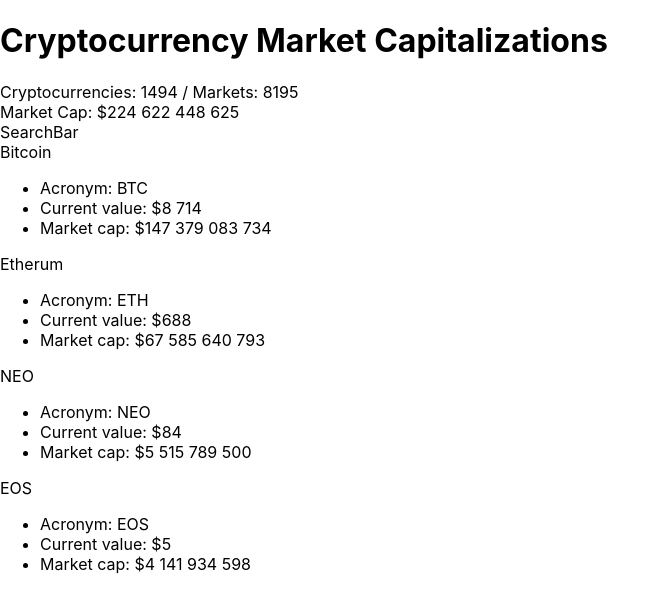
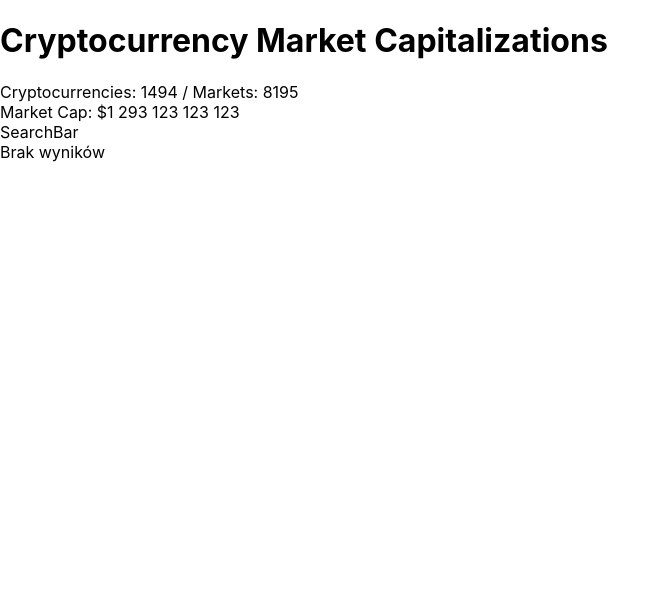
Before and after one commit to KrystianKaminski/crypto-tracker, a React (Create React App) app: page / in a window 1280 px wide. Shown: the top 612 px of the page, without its empty margins (0-669 px from the left). Built offline with nearby package versions, Linux system fonts and the light colour scheme.

Commit message:
Example of conditional rendering

```diff
--- a/src/components/CoinList/CoinList.js
+++ b/src/components/CoinList/CoinList.js
@@ -2,10 +2,10 @@
 import Coin from "./Coin/Coin";
 
 const CoinList = props => {
-  console.log(props.cryptos);
+  const isEmptyCryptos = props.cryptos.length === 0
   return (
     <div>
-      {/* CoinList */}
+      {isEmptyCryptos && <div>Brak wyników</div>}
       {props.cryptos.map(({ name, acronym, value, cap }) => (
         <Coin key={acronym} name={name} acronym={acronym} value={value} cap={cap} />
       ))}
--- a/src/containers/App/App.js
+++ b/src/containers/App/App.js
@@ -6,18 +6,13 @@
 class App extends Component {
   state = {
     cryptos: [
-      { name: "Bitcoin", acronym: "BTC",value: 8714, cap: 147379083734 },
-      { name: "Etherum", acronym: "ETH",value: 688, cap: 67585640793 },
-      { name: "NEO", acronym: "NEO",value: 84, cap: 5515789500  },
-      { name: "EOS", acronym: "EOS",value: 5, cap: 4141934598  }
+      // { name: "Bitcoin", acronym: "BTC",value: 8714, cap: 147379083734 },
+      // { name: "Etherum", acronym: "ETH",value: 688, cap: 67585640793 },
+      // { name: "NEO", acronym: "NEO",value: 84, cap: 5515789500  },
+      // { name: "EOS", acronym: "EOS",value: 5, cap: 4141934598  }
     ],
+    totalCapValue: 1293123123123
   };
-
-  componentWillMount() {
-    this.setState({
-      totalCapValue: this.state.cryptos.reduce((acc, { cap }) => acc + cap, 0)
-    })
-  }
 
   render() {
     return (
```
